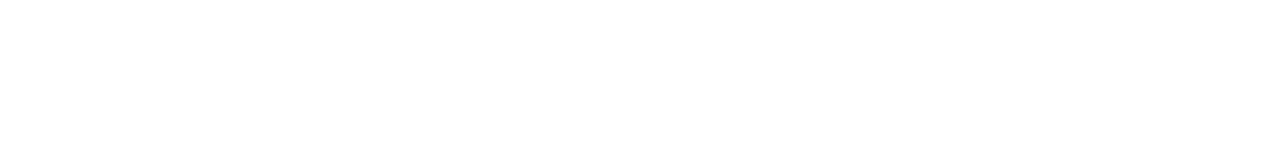
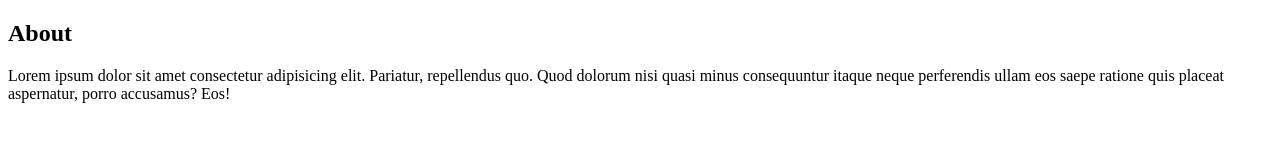
Before and after one commit to ashan1979/Js_Tabs, a plain HTML site: page index.html in a window 1280 px wide. Drawn offline with Linux system fonts and the light colour scheme.

Commit message:
html stuff

```diff
--- a/index.html
+++ b/index.html
@@ -8,6 +8,17 @@
     <link rel="stylesheet" href="style.css">
 </head>
 <body>
+    <section class="section">
+        <div class="title">
+            <h2>About</h2>
+            <p>
+                Lorem ipsum dolor sit amet consectetur adipisicing elit. Pariatur, repellendus quo. Quod dolorum nisi quasi minus consequuntur itaque neque perferendis ullam eos saepe ratione quis placeat aspernatur, porro accusamus? Eos!
+            </p>
+        </div>
 
+
+    </section>
+
+    <script src="script.js"></script>
 </body>
 </html>
```
